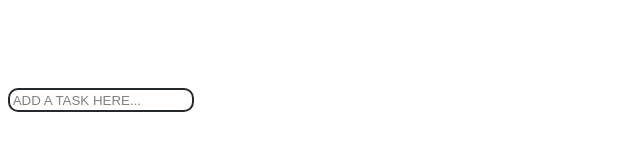
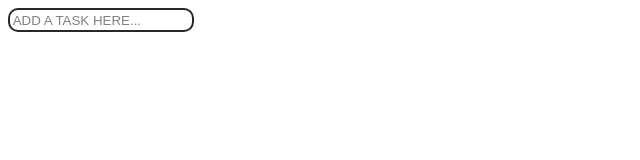
Before and after one commit to Xanas1252/todolist, a plain HTML site: page index.html in a window 1280 px wide. Shown: the whole page, without its empty margins (0-640 px from the left). Drawn offline with Linux system fonts and the light colour scheme.

Commit message:
deleted position

```diff
--- a/style.css
+++ b/style.css
@@ -1,9 +1,5 @@
 @import url('https://fonts.googleapis.com/css2?family=Nunito&display=swap');
-input{
-    position: relative;
 
-    top: 10vh;
-}
 p{
 
     display: block;
```
